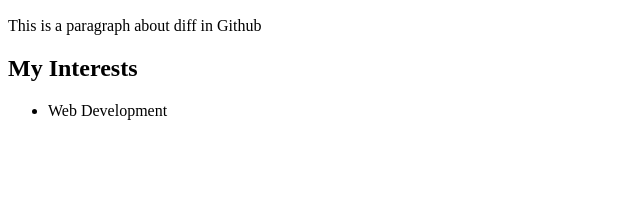
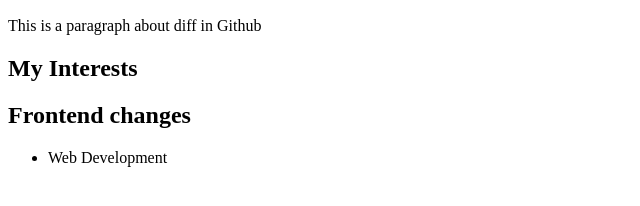
Before and after one commit to PoovendanA/DevopsPractice, a plain HTML site: page index.html in a window 1280 px wide. Shown: the part 110-316 px from the top of the page, without its empty margins (0-640 px from the left). Drawn offline with Linux system fonts and the light colour scheme.

Commit message:
Feat: Added frontend code

```diff
--- a/index.html
+++ b/index.html
@@ -18,5 +18,6 @@
 
         <section>
             <h2>My Interests</h2>
+            <h2>Frontend changes</h2>
             <ul>
                 <li>Web Development
```
